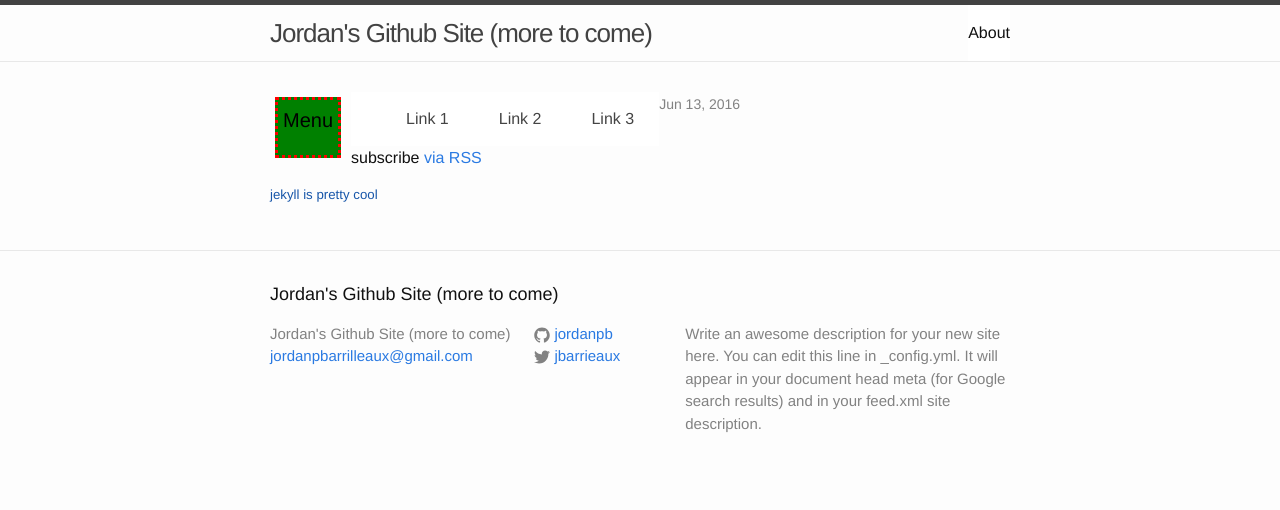
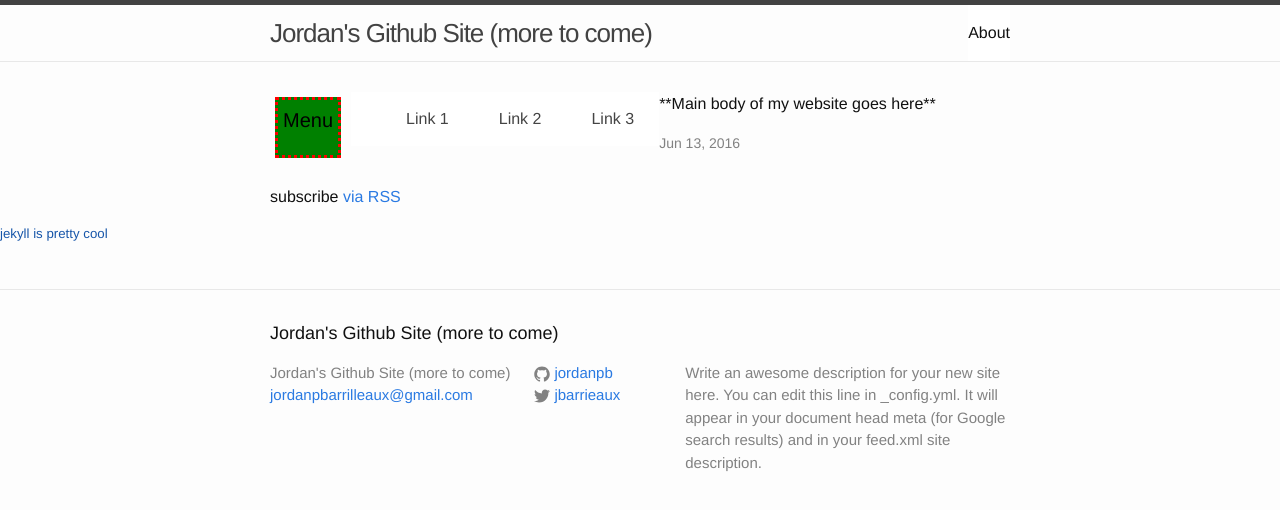
Before and after one commit to Jordanpb/codeacademyTest, a Jekyll site: the page built from index.html, in a window 1280 px wide. Shown: the top 510 px of the page. Built offline with Jekyll 4.4.1, drawn with Linux system fonts in a browser that asks for light colours.

Commit message:
Update index.html

```diff
--- a/index.html
+++ b/index.html
@@ -40,6 +40,8 @@ layout: default
 </nav>
    <!--borrowed NAV BAR Drop Down STOP-->
 
+   <dic class="divMain"><p>**Main body of my website goes here**</p></div>
+
   <ul class="post-list">
     {% for post in site.posts %}
       <li>
```
